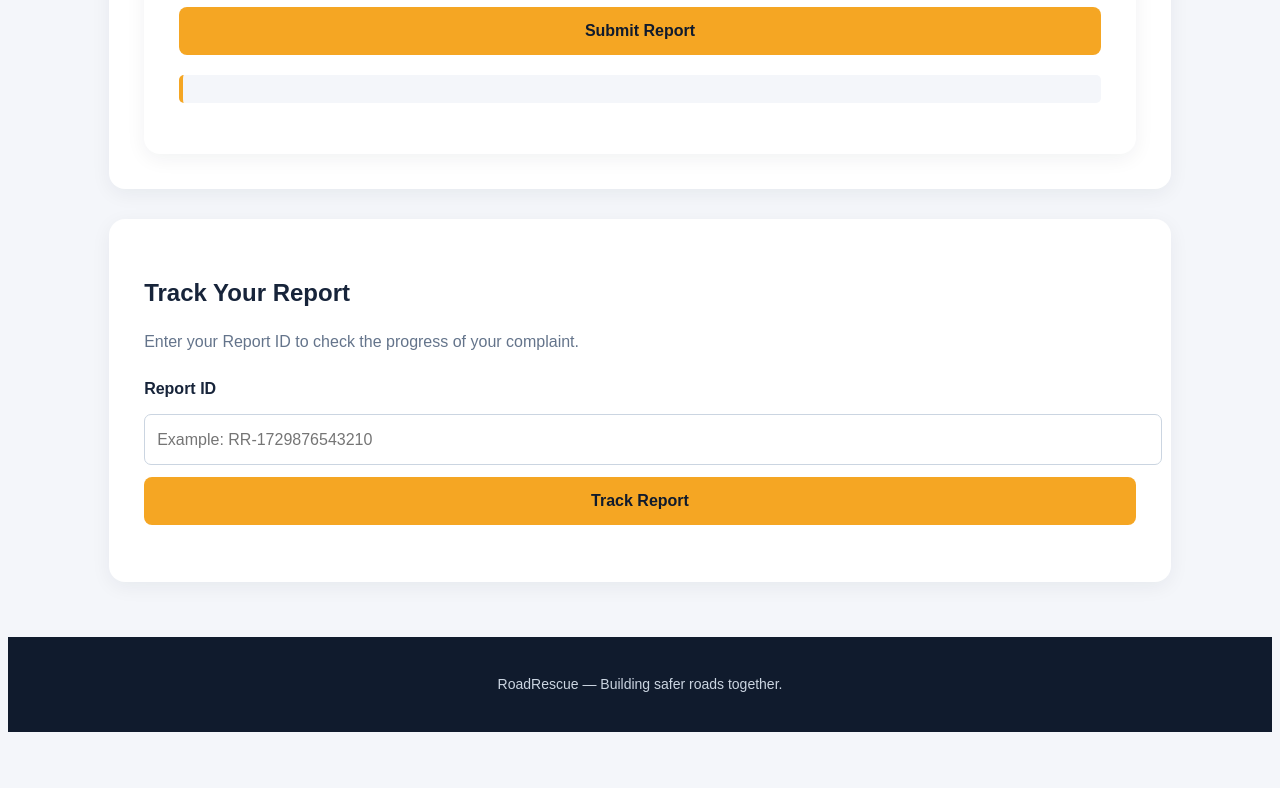
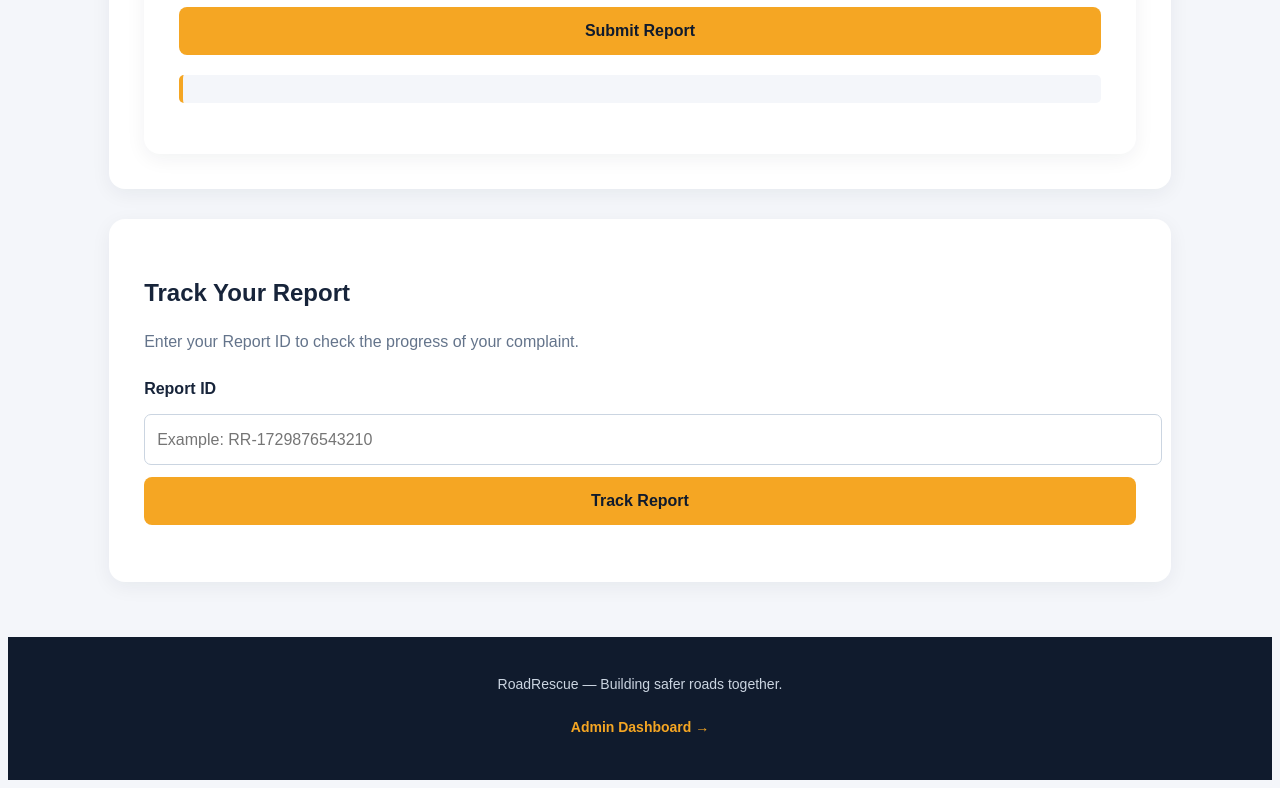
Before and after one commit to meenakshib7008/Roadservice, a plain HTML site: page index.html in a window 1280 px wide. Shown: the part 1664-2452 px from the top of the page. Before the commit the page ends 2404 px from the top, so only its background shows below. Drawn offline with Linux system fonts and the light colour scheme.

Commit message:
Add files via upload

```diff
--- a/index.html
+++ b/index.html
@@ -88,6 +88,11 @@
 
     <footer>
         <p>RoadRescue — Building safer roads together.</p>
+
+<div class="admin-link">
+    <a href="admin.html">Admin Dashboard →</a>
+</div>
+
     </footer>
 
     <script src="script.js"></script>
--- a/style.css
+++ b/style.css
@@ -490,3 +490,20 @@ footer {
     opacity: 0.65;
     cursor: wait;
 }
+
+.admin-link {
+    text-align: center;
+    margin: 20px 0;
+}
+
+.admin-link a {
+    color: #f5a623;
+    text-decoration: none;
+    font-weight: 600;
+    transition: color 0.2s ease;
+}
+
+.admin-link a:hover {
+    color: #ffffff;
+    text-decoration: underline;
+}
```
Also changed, not shown: admin.html (+5 -0 lines).
